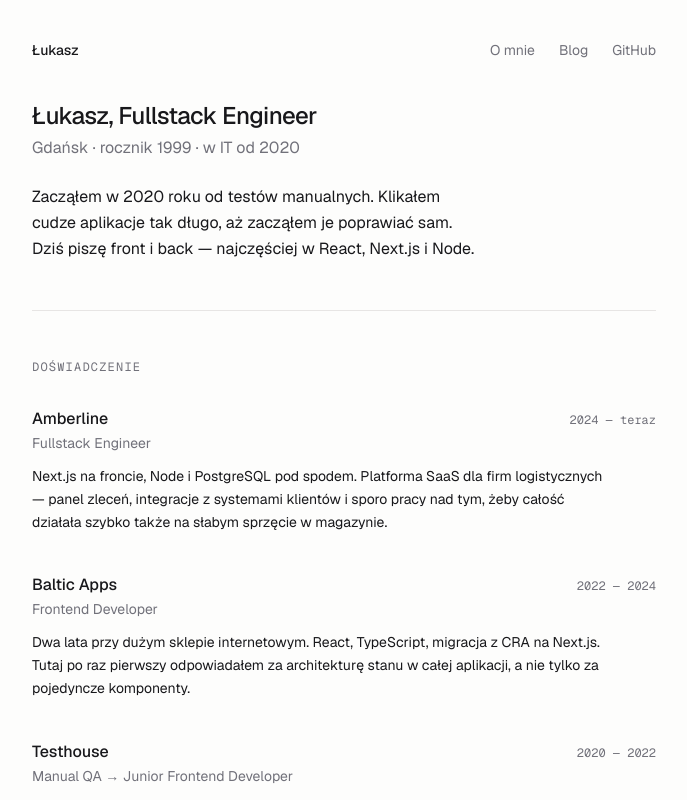
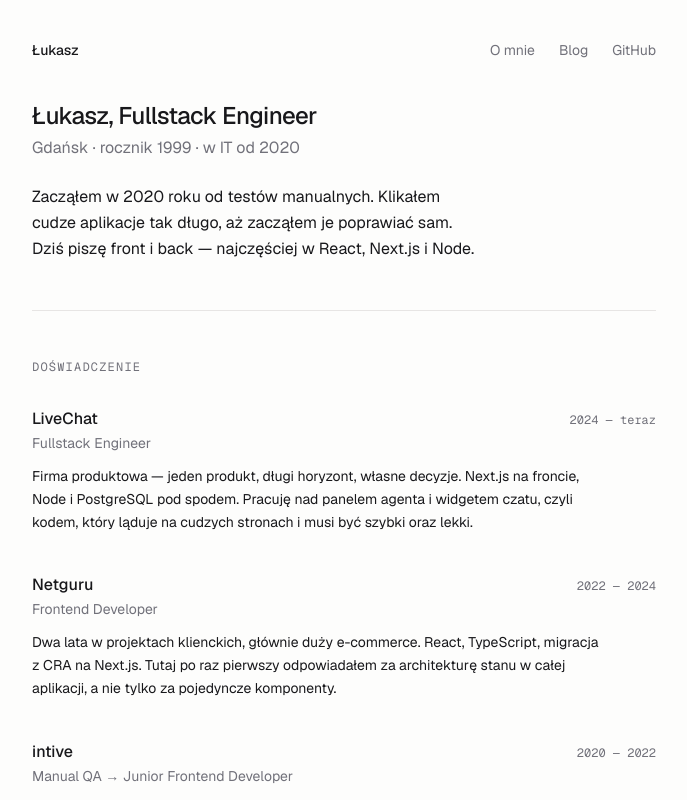
Before and after one commit to Lukas9315/my-portfolio, a Next.js app: page / in a window 1280 px wide. Shown: the top 800 px of the page, without its empty margins (296-983 px from the left). Built offline with nearby package versions, Linux system fonts and the light colour scheme.

Commit message:
Use real company names in experience
Dwa software house'y (intive, Netguru) i firma produktowa (LiveChat)
zamiast wymyslonych nazw.

```diff
--- a/content/profile.ts
+++ b/content/profile.ts
@@ -17,21 +17,21 @@ export type Job = {
 
 export const jobs: Job[] = [
   {
-    company: "Amberline",
+    company: "LiveChat",
     role: "Fullstack Engineer",
     period: "2024 — teraz",
     description:
-      "Next.js na froncie, Node i PostgreSQL pod spodem. Platforma SaaS dla firm logistycznych — panel zleceń, integracje z systemami klientów i sporo pracy nad tym, żeby całość działała szybko także na słabym sprzęcie w magazynie.",
+      "Firma produktowa — jeden produkt, długi horyzont, własne decyzje. Next.js na froncie, Node i PostgreSQL pod spodem. Pracuję nad panelem agenta i widgetem czatu, czyli kodem, który ląduje na cudzych stronach i musi być szybki oraz lekki.",
   },
   {
-    company: "Baltic Apps",
+    company: "Netguru",
     role: "Frontend Developer",
     period: "2022 — 2024",
     description:
-      "Dwa lata przy dużym sklepie internetowym. React, TypeScript, migracja z CRA na Next.js. Tutaj po raz pierwszy odpowiadałem za architekturę stanu w całej aplikacji, a nie tylko za pojedyncze komponenty.",
+      "Dwa lata w projektach klienckich, głównie duży e-commerce. React, TypeScript, migracja z CRA na Next.js. Tutaj po raz pierwszy odpowiadałem za architekturę stanu w całej aplikacji, a nie tylko za pojedyncze komponenty.",
   },
   {
-    company: "Testhouse",
+    company: "intive",
     role: "Manual QA → Junior Frontend Developer",
     period: "2020 — 2022",
     description:
```
